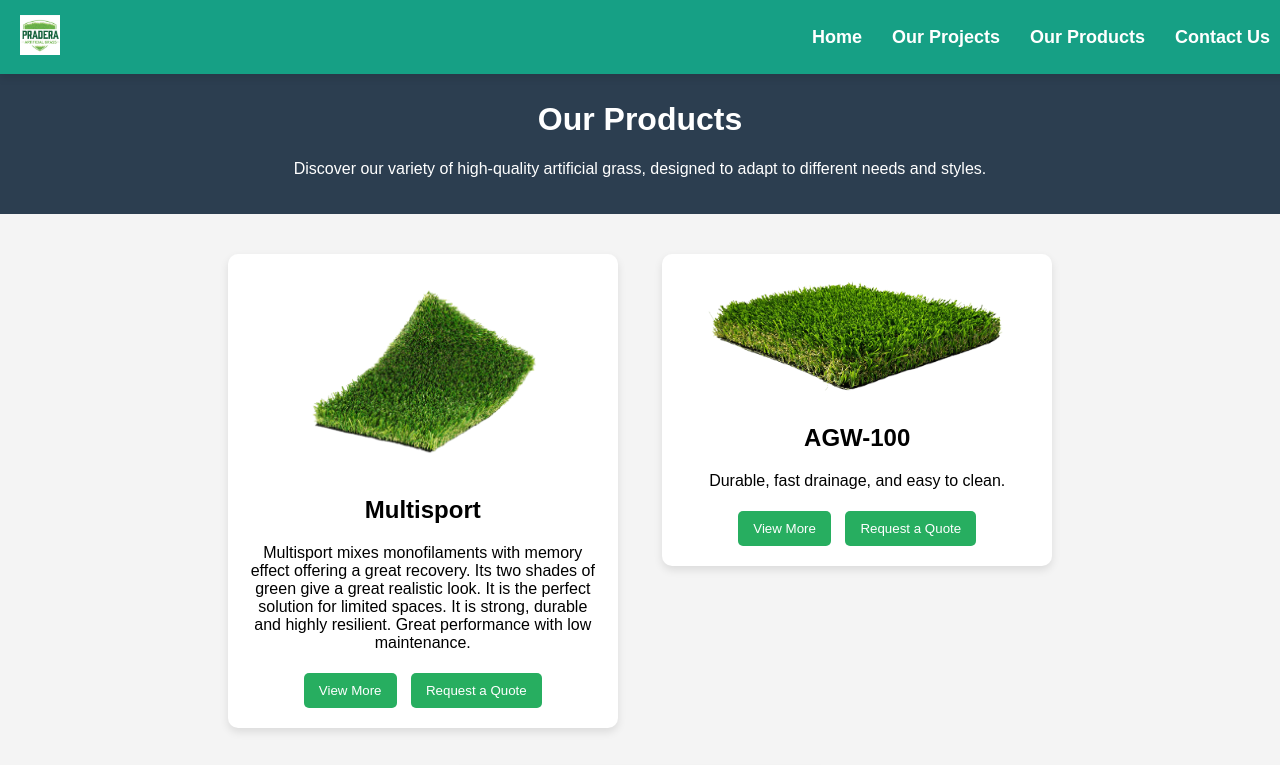
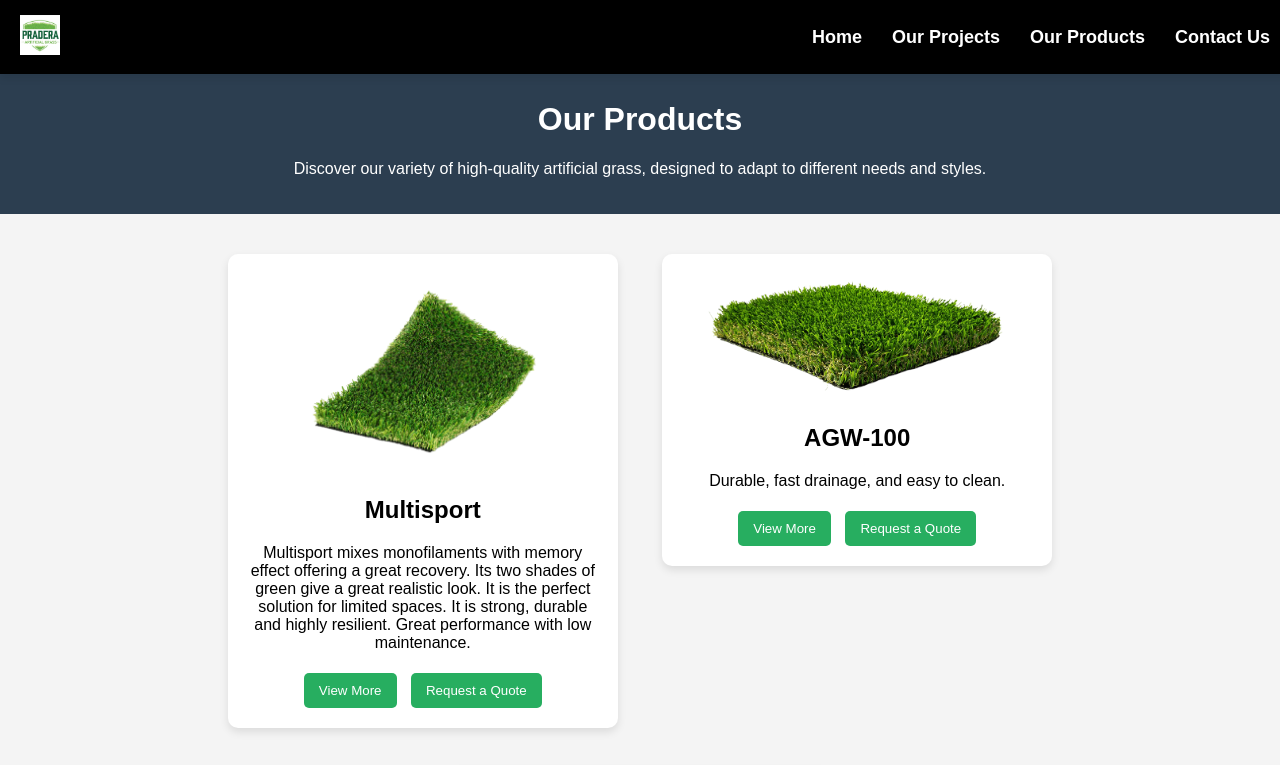
Before and after one commit to noxiousx/PAG, a plain HTML site: page PRODUCTOS/products.html in a window 1280 px wide. Shown: the top 765 px of the page. Drawn offline with Linux system fonts and the light colour scheme.

Commit message:
Update products.html

```diff
--- a/PRODUCTOS/products.html
+++ b/PRODUCTOS/products.html
@@ -19,7 +19,7 @@
             top: 0;
             left: 0;
             width: 100%;
-            background-color: #16a085;
+            background-color: #000000;
             color: white;
             padding: 15px 20px;
             z-index: 1000;
```
